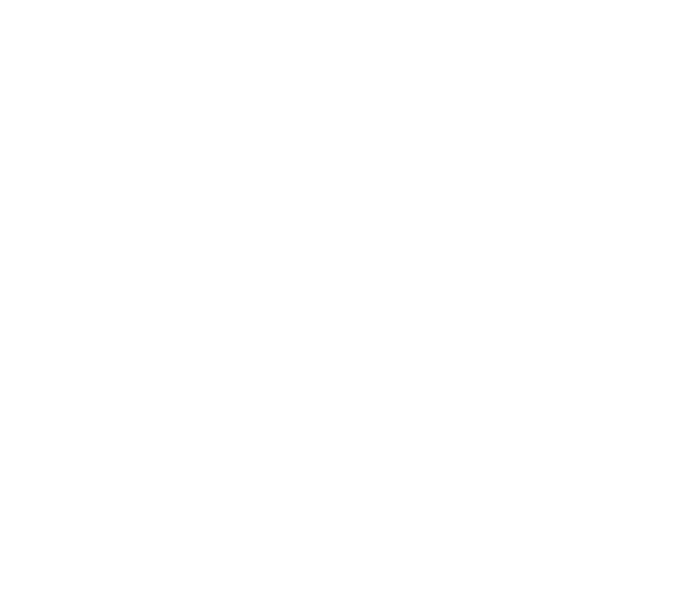
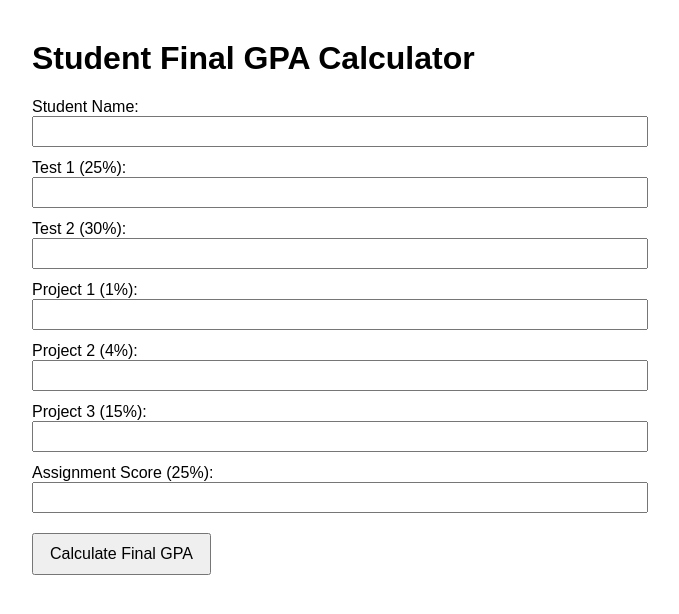
Before and after one commit to ejwood003/isfall25grp23, a plain HTML site: page index.html in a window 1280 px wide. Shown: the whole page, without its empty margins (308-987 px from the left). Drawn offline with Linux system fonts and the light colour scheme.

Commit message:
Second Commit w/ Code

```diff
--- a/index.html
+++ b/index.html
@@ -1,11 +1,88 @@
 <!DOCTYPE html>
 <html lang="en">
 <head>
-    <meta charset="UTF-8">
-    <meta name="viewport" content="width=device-width, initial-scale=1.0">
-    <title>Document</title>
+  <meta charset="UTF-8">
+  <title>Final GPA Calculator</title>
+  <style>
+    body { font-family: Arial, sans-serif; max-width: 600px; margin: 40px auto; }
+    label { display: block; margin-top: 12px; }
+    input { width: 100%; padding: 6px; }
+    button { margin-top: 20px; padding: 10px 16px; font-size: 1rem; }
+    .result { margin-top: 20px; font-weight: bold; font-size: 1.2rem; }
+  </style>
 </head>
 <body>
+  <h1>Student Final GPA Calculator</h1>
+  <form id="gradeForm">
+    <label>Student Name:
+      <input type="text" id="name" required>
+    </label>
+    <label>Test 1 (25%):
+      <input type="number" id="test1" min="0" max="100" required>
+    </label>
+    <label>Test 2 (30%):
+      <input type="number" id="test2" min="0" max="100" required>
+    </label>
+    <label>Project 1 (1%):
+      <input type="number" id="proj1" min="0" max="100" required>
+    </label>
+    <label>Project 2 (4%):
+      <input type="number" id="proj2" min="0" max="100" required>
+    </label>
+    <label>Project 3 (15%):
+      <input type="number" id="proj3" min="0" max="100" required>
+    </label>
+    <label>Assignment Score (25%):
+      <input type="number" id="assign" min="0" max="100" required>
+    </label>
+    <button type="button" onclick="calculateGrade()">Calculate Final GPA</button>
+  </form>
 
+  <div class="result" id="result"></div>
+
+  <script>
+    function calculateGrade() {
+      // Collect scores
+      const name = document.getElementById('name').value.trim();
+      const t1 = parseFloat(document.getElementById('test1').value) || 0;
+      const t2 = parseFloat(document.getElementById('test2').value) || 0;
+      const p1 = parseFloat(document.getElementById('proj1').value) || 0;
+      const p2 = parseFloat(document.getElementById('proj2').value) || 0;
+      const p3 = parseFloat(document.getElementById('proj3').value) || 0;
+      const asg = parseFloat(document.getElementById('assign').value) || 0;
+
+      // Weights
+      const finalScore = (
+          t1 * 0.25 +
+          t2 * 0.30 +
+          p1 * 0.01 +
+          p2 * 0.04 +
+          p3 * 0.15 +
+          asg * 0.25
+      );
+
+      const rounded = Math.round(finalScore * 10) / 10; // round to 1 decimal
+
+      const letter = getLetterGrade(rounded);
+
+      document.getElementById('result').textContent =
+        `${name ? name + "'s" : "Final"} final grade: ${rounded}% → ${letter}`;
+    }
+
+    function getLetterGrade(score) {
+      if (score >= 94) return "A";
+      if (score >= 90) return "A-";
+      if (score >= 87) return "B+";
+      if (score >= 83) return "B";
+      if (score >= 80) return "B-";
+      if (score >= 77) return "C+";
+      if (score >= 73) return "C";
+      if (score >= 70) return "C-";
+      if (score >= 67) return "D+";
+      if (score >= 63) return "D";
+      if (score >= 60) return "D-";
+      return "F";
+    }
+  </script>
 </body>
 </html>
```
